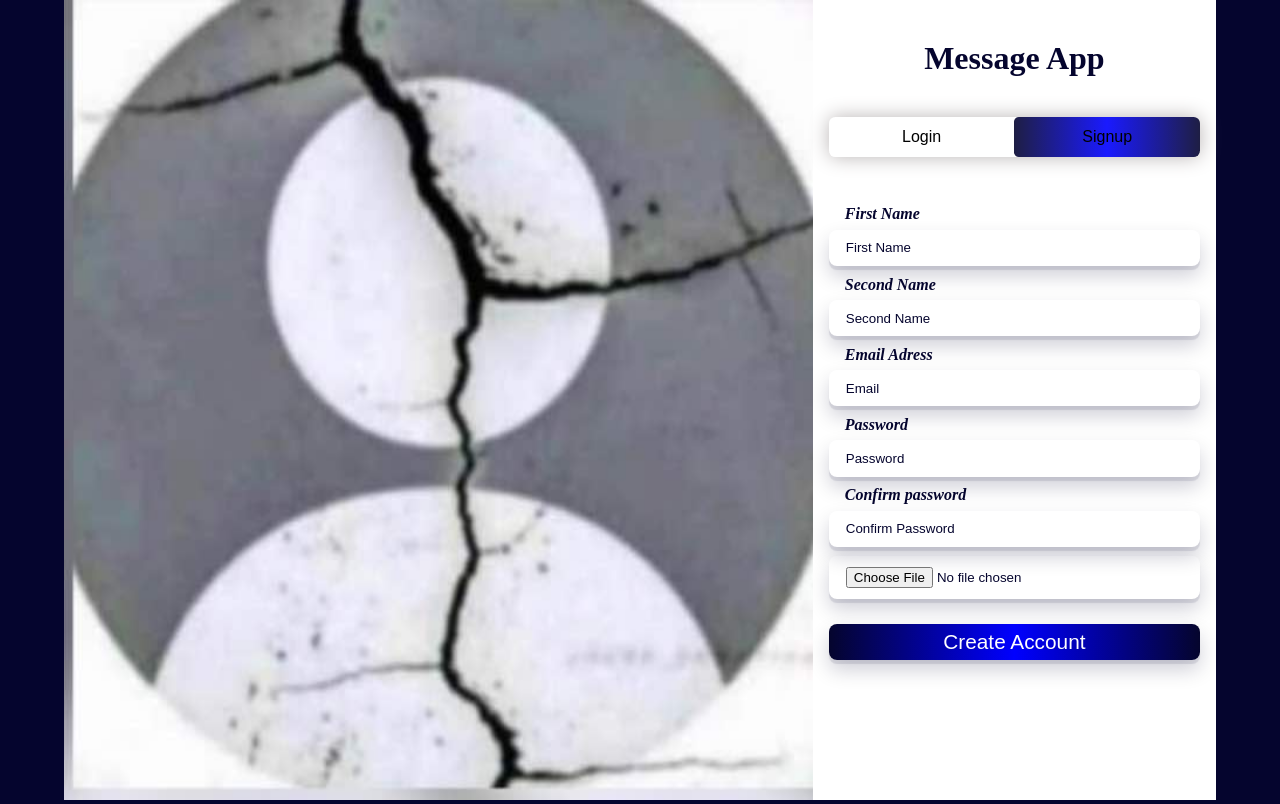
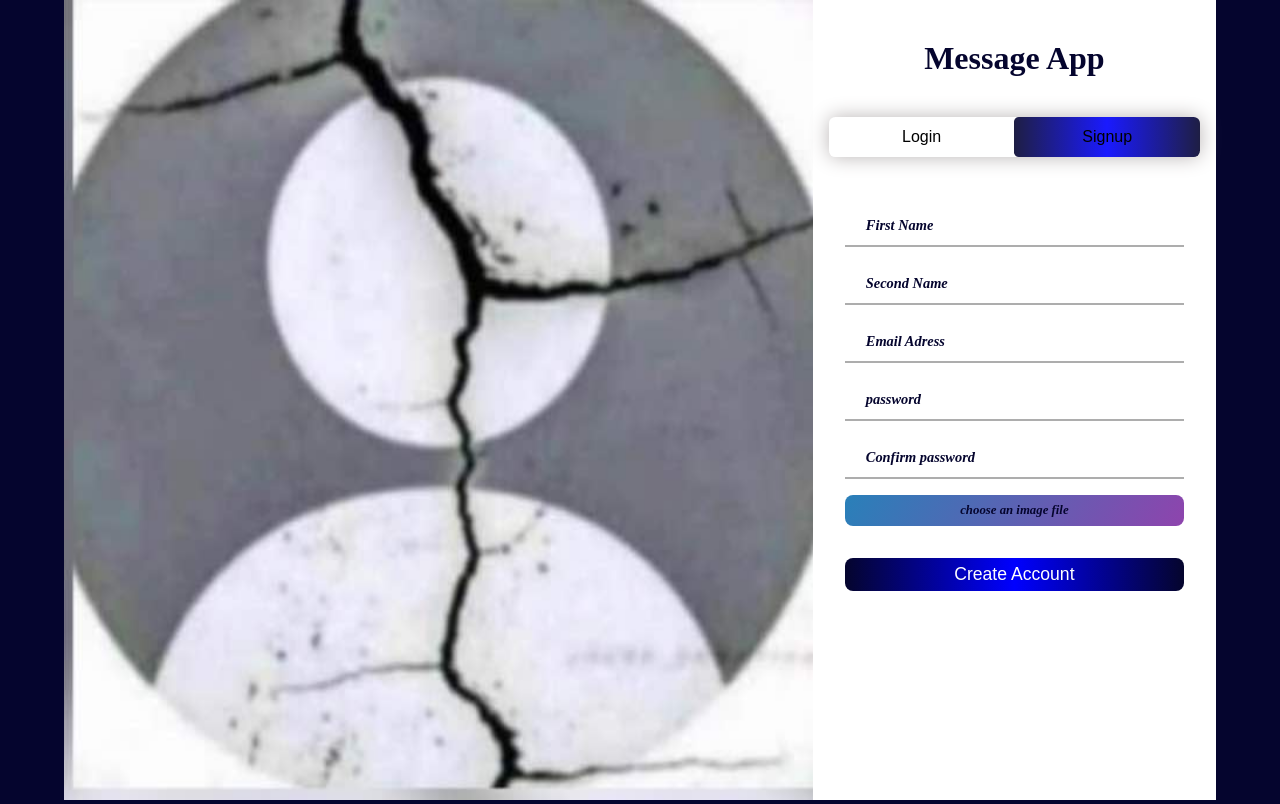
Before and after one commit to Abate-Mony/messageappfrontend, a React (Create React App) app: page /auth in a window 1280 px wide. Both pictures are taken after a click on the button "Signup". Built offline with nearby package versions, Linux system fonts and the light colour scheme; no server answers.

Commit message:
added a new branch call testingnewfeature

```diff
--- a/src/components/Notification.jsx
+++ b/src/components/Notification.jsx
@@ -8,11 +8,7 @@ const Notification = ({ incomingmessage, incomingInfo }) => {
     return (
         <div className={`notification-box ${incomingmessage && "incomingmessage"}`}
             onClick={e => navigate(`/message/${userId}`)}>
-
-
-
             <div className="container">
-
                 <div className="wrapper-notification">
                     <div className="image" style={{ overflow: "hidden" }}>
                         <img src={imgsrc} alt="dfimage" className="fit-img" />
--- a/src/components/Upload.jsx
+++ b/src/components/Upload.jsx
@@ -1,5 +1,8 @@
 import { useRef } from 'react'
-const Upload = ({ toggle, setToggle, sentTo, getData }) => {
+const Upload = ({ toggle, setToggle, sentTo, getData,socket }) => {
+    const BASE_URL ="http://192.168.43.32:5000"
+const BASE_HEROKU_URL="https://messageappal"
+const createdBy = sessionStorage.getItem("id")
     const form = useRef(null)
     const handleSubmit = e => {
         e.preventDefault()
@@ -20,16 +23,19 @@ const Upload = ({ toggle, setToggle, sentTo, getData }) => {
             alert("please upload an imae file thanks")
             return
         }
-        const url = "https://messageappalaisah.herokuapp.com/upload"
+        setToggle(false)
+
+        const url = BASE_URL+"/upload"
         const xhr = new XMLHttpRequest()
         xhr.onload = function (e) {
             if (this.status == 200 && this.readyState == 4) {
                 console.log(this.responseText)
-                setToggle(false)
+                // setToggle(false)
                 getData()
+                socket.send(sentTo + "-" + createdBy)
             } else {
                 // something is wrong here
-                // the picturre fail to save i
+                alert("fail to save image")
                 console.log(this.responseText)
             }
         }
@@ -46,7 +52,7 @@ const Upload = ({ toggle, setToggle, sentTo, getData }) => {
             <span className="remove-btn" onClick={e => setToggle(false)}>X</span>
             <form encType="multipart/form-data"
                 className="signup-container" ref={form} onSubmit={handleSubmit}>
-                <input type="file" name="file" id="file" required={true} />
+                <input type="file" name="file" id="upload_file" accept={"image/*"} required={true} />
                 <button type="submit">Upload Image</button>
             </form>
         </div>
--- a/src/index.css
+++ b/src/index.css
@@ -488,12 +488,12 @@ body {
     margin: 4px 5px;
     user-select: none;
     overflow: hidden;
+    font-size: calc(var(--fs-6) + 0.3rem);
 }
 
 .recieve-message {
     border-radius: 10px 10px 10px 0px;
     color: #fff;
-    /* box-shadow: 0px 0px 20px 1px gray; */
     margin-left: 1rem;
     background: linear-gradient( to right, var(--bg-color-1), blue, var(--bg-color-1));
     box-shadow: 0 4px 8px 0 rgba(0, 0, 0, 0.2), 0 6px 20px 0 rgba(0, 0, 0, 0.19);
@@ -709,8 +709,8 @@ body {
 .signup-container {
     display: flex;
     flex-direction: column;
-    padding: 2rem 1rem;
-    gap: 0.6rem;
+    padding: 2rem 2rem;
+    gap: 1rem;
 }
 
 .login-container input,
@@ -718,11 +718,11 @@ body {
 .signup-container input,
 .signup-container button {
     padding: 0.6rem 1rem;
-    border-radius: 0.5rem;
+    /* border-radius: 0.5rem; */
     border: 1px solid transparent;
-    /* box-shadow: 0 5px 5px 0 var(--bg-color-1); */
-    box-shadow: 0 4px 1px 0 rgba(5, 5, 46, 0.1), 0 10px 20px 0 rgba(5, 5, 46, 0.19);
+    /* box-shadow: 0 1px 1px 3px rgba(5, 5, 46, 0.1); */
     outline: none;
+    width: 100%;
 }
 
 .login-container input::placeholder,
@@ -732,7 +732,7 @@ body {
 
 .login-container input:focus {
     border: none;
-    box-shadow: 0 0 5px 0 gray;
+    /* box-shadow: 0 0 5px 0 gray; */
 }
 
 .login-container label,
@@ -753,21 +753,96 @@ body {
     background: linear-gradient( to right, var(--bg-color-1), blue, var(--bg-color-1));
 }
 
+.text_field {
+    position: relative;
+    border-bottom: 2px solid #adadad;
+    /* margin: 30px 0; */
+}
+
+.text_field input {
+    width: 100%;
+    padding: 0 5px;
+    height: 40px;
+    font-size: 1rem;
+    border: none;
+    background: none;
+    outline: none;
+    /* border: 1px solid silver; */
+}
+
+.text_field label {
+    position: absolute;
+    top: 50%;
+    left: 5px;
+    /* color: #adadad; */
+    /* color: black; */
+    color: var(--bg-color-1);
+    transform: translateY(-50%);
+    font-size: 0.9rem;
+    pointer-events: none;
+    transition: 0.5s;
+}
+
+.text_field span::before {
+    content: "";
+    position: absolute;
+    top: 40px;
+    left: 50%;
+    width: 100%;
+    height: 3px;
+    background: #2691d9;
+    width: 0%;
+    transition: all 0.6s ease;
+}
+
+.text_field input:focus~label,
+.text_field input:valid~label {
+    top: -5px;
+    color: #2691d9;
+}
+
+.text_field input:focus~span::before,
+.text_field input:valid~span::before {
+    width: 100%;
+    left: 0;
+}
+
+.signup-container #file {
+    width: fit-content;
+    border-radius: 0.6rem;
+    box-shadow: 0 10px 8px 0 rgba(5, 5, 46, 0.2), 0 10px 20px 0 rgba(5, 5, 46, 0.19);
+    display: none;
+}
+
+#label_for_file {
+    display: flex;
+    align-items: center;
+    justify-content: center;
+    padding: 0.5rem 1rem;
+    border-radius: 0.5rem;
+    /* width: fit-content; */
+    width: 100%;
+    margin: 0 auto;
+    color: var(--bg-color-1);
+    font-size: var(--fs-5);
+    background: linear-gradient(120deg, #2980b9, #8e44ad);
+}
+
 .minHieght {
     min-height: 100vh;
 }
 
 .alert {
-    box-shadow: 0 0 5px 1px red;
-    padding: 0.5rem 0;
+    box-shadow: 0 2px 0px 0px red;
+    padding: 0.9rem 0;
     text-align: center;
-    border-radius: 0.5rem;
     margin: 0.6rem 0;
+    font-style: italic;
 }
 
 .alert h3 {
     color: red;
-    font-size: var(--fs-5);
+    font-size: calc(0.1rem + var(--fs-5));
     font-style: oblique;
 }
 
--- a/src/pages/Home.jsx
+++ b/src/pages/Home.jsx
@@ -2,9 +2,10 @@ import { useState, useEffect } from 'react'
 import Messagerow from '../components/Messagerow'
 import { useNavigate } from 'react-router-dom'
 const Home = ({ socket }) => {
-
+  const BASE_URL ="http://192.168.43.32:5000"
+  const BASE_HEROKU_URL="https://messageappal"
   const navigate = useNavigate()
-  const url = "https://messageappalaisah.herokuapp.com/auth/users"
+  const url = BASE_URL+"/auth/users"
   const [users, setUsers] = useState([])
   const token = sessionStorage.getItem("token")
 
--- a/src/pages/Login.jsx
+++ b/src/pages/Login.jsx
@@ -2,6 +2,8 @@ import { useRef, useState } from 'react'
 import { useNavigate } from 'react-router-dom'
 import Alert from '../components/Alert'
 const Login = () => {
+  const BASE_URL = "http://192.168.43.32:5000"
+  const BASE_HEROKU_URL = "https://messageappal"
   const navigate = useNavigate()
   const password = useRef(null)
   const email = useRef(null)
@@ -35,11 +37,11 @@ const Login = () => {
       btn.current.innerHTML = text.slice(0, Math.abs(i))
       i > text.length - 1 ? i *= -1 : i += 1
     }, 200)
-    const res = await fetch("https://messageappalaisah.herokuapp.com/auth/login", {
+    const res = await fetch(BASE_URL + "/auth/login", {
       method: "post",
       headers: {
-        "content-Type": "Application/json",
-        "Access-Control-Allow-Origin": "https://messageappalaisah.herokuapp.com"
+        "content-Type": "Application/json"
+        // "Access-Control-Allow-Origin": BASE_URL+""
       }
       , body: JSON.stringify({
         password: password.current.value,
@@ -67,11 +69,16 @@ const Login = () => {
     <div style={{ backgroundColor: "white" }} className="login-container">
       <div className="prevent_click" style={{ display: preventDAC ? "block" : "none" }}>
       </div>
+      <div className="text_field">
+        <input type="email" required={true}
+          name="email" ref={email} />
+        <span></span>
         <label >Email Address</label>
-      <input type="email" required={true}
-        name="email" placeholder={"Email Address"} ref={email} />
-      <label>Password</label>
-      <input type="password" name="password" placeholder={"Enter Password"} ref={password}
+
+      </div>
+      <div className="text_field">
+
+        <input type="password" name="password" ref={password}
           required={true} onChange={e => {
             if (e.target.value.length <= 3 && e.target.value >= 1) {
               setError("password must be greater thanor equal to 4")
@@ -79,8 +86,12 @@ const Login = () => {
             }
             setError(false)
           }} />
+        <span></span>
+        <label>Password</label>
+
+      </div>
       {error && <Alert message={error} />}
-      <button type="button" onClick={loginUser} ref={btn} style={{ fontSize: "1.3rem" }}>
+      <button type="button" onClick={loginUser} ref={btn} style={{ fontSize: "1.1rem" }}>
         Login
       </button>
     </div>
--- a/src/pages/Setting.jsx
+++ b/src/pages/Setting.jsx
@@ -4,8 +4,8 @@ import imgsrc from '../bg-1.jpg'
 import { useNavigate } from 'react-router-dom'
 import "./style.css"
 const Setting = () => {
-
-
+const BASE_URL ="http://192.168.43.32:5000"
+const BASE_HEROKU_URL="https://messageappal"
 
   const [src, setSrc] = useState("")
 
@@ -43,7 +43,7 @@ const Setting = () => {
   const handleError = e => {
     e.target.src = imgsrc
   }
-  const url = "https://messageappalaisah.herokuapp.com/auth/userinfo"
+  const url = BASE_URL+"/auth/userinfo"
   const token = sessionStorage.getItem("token")
   async function getUsers() {
     const res = await fetch(url, {
@@ -54,16 +54,16 @@ const Setting = () => {
     })
     const data = await res.json()
     setInfo({ ...data })
-    const response = await fetch("https://messageappalaisah.herokuapp.com/auth/user/" + id, {
+    const response = await fetch(BASE_URL+"/auth/user/" + id, {
       headers: {
         "content-Type": "Application/json",
         "Authorization": `doris ${token}`
       }
     })
-    const _res = await fetch("https://messageappalaisah.herokuapp.com/profile/" + id)
+    const _res = await fetch(BASE_URL+"/profile/" + id)
     const { image } = await _res.json()
     console.log(image)
-    setSrc("https://messageappalaisah.herokuapp.com/profile/image/" + image)
+    setSrc(BASE_URL+"/profile/image/" + image)
     const { user_names: { first_name, second_name, full_names }, email, createdAt } = await response.json()
     setUser({
       ... { first_name, second_name, full_names, email, createdAt }
--- a/src/pages/Signup.jsx
+++ b/src/pages/Signup.jsx
@@ -9,7 +9,10 @@ const Signup = () => {
   const btn = useRef(null)
   const [error, setError] = useState(false)
   const [preventDAC, setDAC] = useState(false)
+  const [file,setFile]=useState("")
   const handleSubmit = async (e) => {
+    const BASE_URL = "http://192.168.43.32:5000"
+    const BASE_HEROKU_URL = "https://messageappal"
     // setError("plwase wait ")
     setDAC(true)
     e.preventDefault()
@@ -59,8 +62,6 @@ const Signup = () => {
       console.log("something happened ")
     }
 
-    // res.header("Access-Control-Allow-Origin", "http://localhost:5501"); // update to match the domain you will make the request from
-    // res.send(response.data);
 
 
 
@@ -69,10 +70,7 @@ const Signup = () => {
 
 
 
-
-
-
-    xhr.open("POST", "https://messageappalaisah.herokuapp.com/auth/signup", true)
+    xhr.open("POST", BASE_URL + "/auth/signup", true)
     xhr.setRequestHeader("Access-Control-Allow-Origin", "http://localhost:3000")
 
     xhr.send(formData)
@@ -83,15 +81,27 @@ const Signup = () => {
       ref={form} onSubmit={handleSubmit}>
       <div className="prevent_click" style={{ display: preventDAC ? "block" : "none" }}>
       </div>
-      <div style={{ backgroundColor: "white" }} className="signup-container">
-        <label >First Name</label>
-        <input type="text" name={"first_name"} placeholder={"First Name"} required={true} id="first_name" />
-        <label >Second Name</label>
-        <input type="text" name={"second_name"} placeholder={"Second Name"} required={true} id="second_name" />
-        <label >Email Adress</label>
-        <input type="email" name={"email"} placeholder={"Email"} id="email" required={true} />
-        <label >Password</label>
-        <input type="password" name={"password"} placeholder={"Password"}
+      <div style={{ backgroundColor: "white" }}
+       className="signup-container">
+        <div className="text_field">
+          <input type="text" name={"first_name"} required={true} id="first_name" />
+         <span></span>
+          <label >First Name</label>
+        </div>
+        <div className="text_field">
+          <input type="text" name={"second_name"} required={true} id="second_name" />
+          <span></span>
+
+          <label >Second Name</label>
+        </div>
+        <div className="text_field">
+          <input type="email" name={"email"}
+           id="email" required={true} />
+         <span></span>
+          <label  htmlFor="email">Email Adress</label>
+        </div>
+        <div className="text_field">
+        <input type="password" name={"password"}
           ref={password1} onChange={e => {
             if (password2.current.value.length >= 1) {
               if (e.target.value !== password2.current.value) {
@@ -103,14 +113,19 @@ const Signup = () => {
             }
 
             if (e.target.value.length <= 3 && e.target.value >= 1) {
-              setError("password must be greater thanor equal to 4")
+              setError("password must be greater or equal to 4")
               return
             }
             setError(false)
           }} required={true} />
-        <label htmlFor="">Confirm password</label>
+         <span></span>
+        <label htmlFor="">password</label>
+        </div>
+
+
+        <div className="text_field">
         <input type="password" name="password2"
-          placeholder={"Confirm Password"} ref={password2} onChange={e => {
+           ref={password2} onChange={e => {
 
             if (password1.current.value.length >= 1) {
               if (e.target.value !== password1.current.value) {
@@ -124,13 +139,18 @@ const Signup = () => {
               return
             }
             setError(false)
+          }} required />
+         <span></span>
+         <label htmlFor="">Confirm password</label>
+        {/* <label htmlFor="password2">Confirm password</label> */}
+        </div>
+        <input type="file" name="file" id="file"
+          required={true} accept={"image/*"} onChange={e=>[console.log(e.target.files[0].name),setFile(e.target.files[0].name)]} />
+      <label htmlFor="file" id="label_for_file" >{!file?"choose an image file":file} </label>
 
-          }} />
-        <input type="file" name="file" id="file"
-          required={true} />
         {error && <Alert message={error} />
         }
-        <button type="submit" ref={btn} style={{ fontSize: "1.3rem" }}>
+        <button type="submit" ref={btn} style={{ fontSize: "1.1rem" ,borderRadius:"0.5rem"}}>
           Create Account
         </button>
       </div>
```
Also changed, not shown: src/App.jsx (+5 -10 lines), src/components/Recievemessage.jsx (+10 -1 lines), src/components/Sendmessage.jsx (+8 -1 lines), src/pages/Message.jsx (+15 -12 lines), src/pages/Users.jsx (+5 -3 lines). Lines whose indentation alone changed are shown as unchanged.
